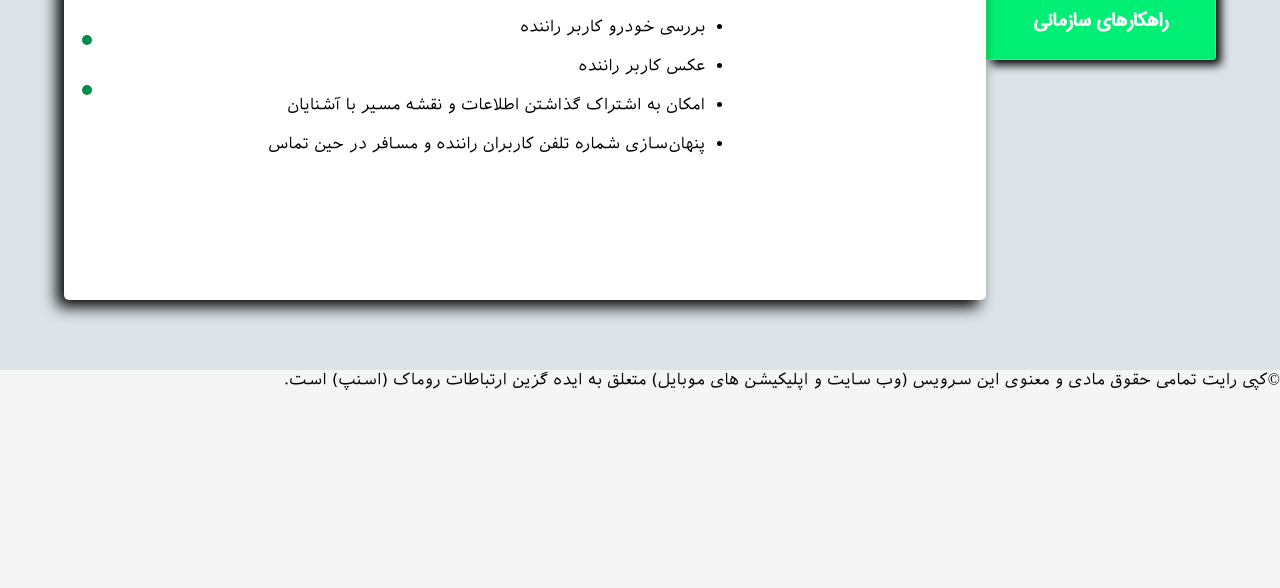
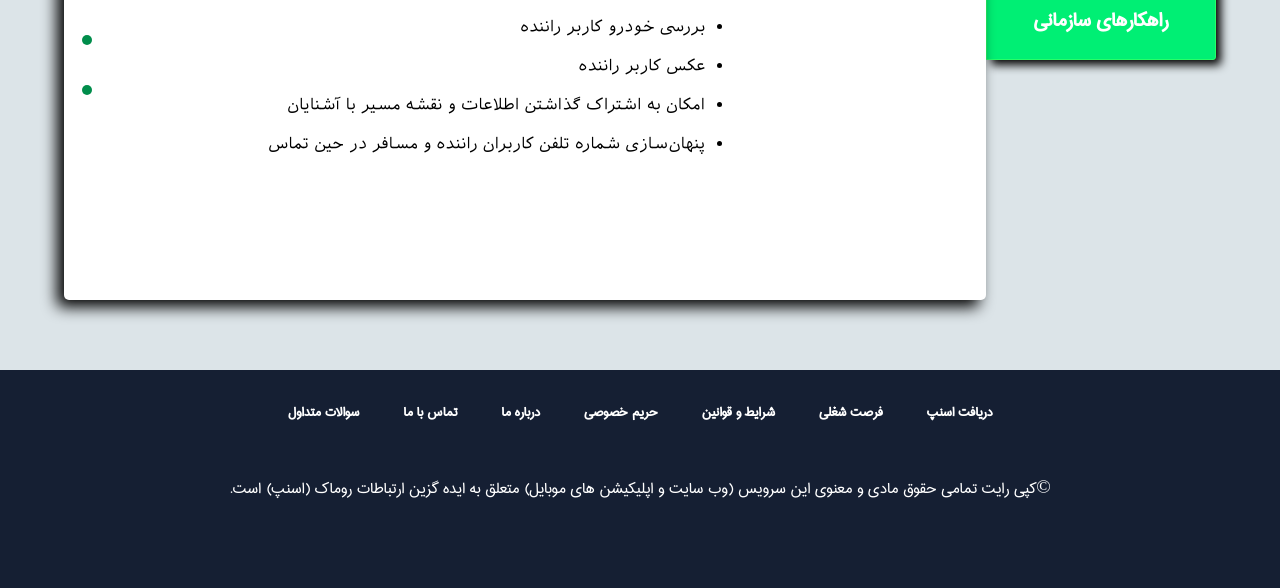
Before and after one commit to saeedkaboli/Snap, a plain HTML site: page index.html in a window 1280 px wide. Shown: the part 3618-4206 px from the top of the page. Before the commit the page ends 4064 px from the top, so only its background shows below. Drawn offline with Linux system fonts and the light colour scheme.

Commit message:
this is seven commit

```diff
--- a/index.html
+++ b/index.html
@@ -236,24 +236,26 @@
     <footer id="footer">
       <div class="container">
         <div class="row">
-          <ul id="Parts">
-            <li class="li">
+          <ul id="FooterParts">
+            <li class="FooterMenuMain">
               <ul id="Menu-Footer">
-                <li></li>
-                <li></li>
-                <li></li>
-                <li></li>
-                <li></li>
+                <li><a href="#">دریافت اسنپ</a></li>
+                <li><a href="">فرصت شغلی</a></li>
+                <li><a href="#">شرایط و قوانین</a></li>
+                <li><a href="#">حریم خصوصی</a></li>
+                <li><a href="#">درباره ما</a></li>
+                <li><a href="#">تماس با ما</a></li>
+                <li><a href="#">سوالات متداول</a></li>
               </ul>
             </li>
-            <li class="li">
-              ©کپی رایت تمامی حقوق مادی و معنوی این سرویس (وب سایت و اپلیکیشن
-              های موبایل) متعلق به ایده گزین ارتباطات روماک (اسنپ) است.
+            <li class="FooterCopy">
+             <p> ©کپی رایت تمامی حقوق مادی و معنوی این سرویس (وب سایت و اپلیکیشن
+              های موبایل) متعلق به ایده گزین ارتباطات روماک (اسنپ) است.</p>
             </li>
-            <li class="li">
-                <a href=""><img src="" alt=""></a>
-                <a href=""><img src="" alt=""></a>
-                <a href=""><img src="" alt=""></a>
+            <li class="Footerlaw">
+                <a href="#"><img src="Images/Law/namad.png" alt=""></a>
+                <a href="#"><img src="Images/Law/logo.png" alt=""></a>
+                <a href="#"><img src="Images/Law/logo (1).png" alt=""></a>
             </li>
           </ul>
         </div>
--- a/scss/Style.scss
+++ b/scss/Style.scss
@@ -24,4 +24,5 @@ header,div,a,span,footer,section,p,h1,h2,h3,h4,h5,h6{
     @import "service";
     @import "Taxi";
     @import "pro";
+    @import "Footer";
 }
--- /dev/null
+++ b/scss/_Footer.scss
@@ -0,0 +1,136 @@
+// ----Color------
+$footer-font-color:#00ef74;
+$footer-color:#2e2e2e;
+$footer-btn-hover:#008d4b;
+$footer-mtn:#fff;
+$footer-Line:#b9b9b9;
+$footer-dec:#474747;
+$footer-border:#e6e6e6;
+$footer-Bg-color:#151f33;
+$footer-color-mtn-heading:#00b36e;
+$footer-color-mtn-Dis:#4b4b4b;
+
+//----------
+//--Flex--Position
+@mixin FlexCenter {
+    display: flex;
+    justify-content: center;
+    align-items: center;
+}
+@mixin Flexaround {
+    display: flex;
+    justify-content: space-around;
+    align-items: center;
+}
+@mixin FlexCol {
+    display: flex;
+    justify-content: center;
+    align-items: center;
+    flex-direction: column;
+
+}
+@mixin FlexStart {
+    display: flex;
+    justify-content: flex-start;
+    align-items: center;
+    flex-direction: column;
+
+}
+@mixin FlexEnd {
+    display: flex;
+    justify-content: flex-end;
+    align-items: center;
+    flex-direction: column;
+
+}
+#footer{
+    width: 100%;
+    height:auto;
+ //   border: 1px solid black;
+    background-color: $footer-Bg-color;
+
+    .container{
+        margin:0 auto;
+        width: 65%;
+        height: 100%;
+       // border: 1px solid green;
+
+        .row{
+            width: 100%;
+            height: 100%;
+            text-align: center;
+         //   border: 1px solid red;
+
+            #FooterParts{
+                width: 100%;
+                height: 100%;
+            //    border: 1px solid orange;
+                @include FlexStart();
+
+                .FooterMenuMain{
+                    width: 90%;
+                    height:auto;
+                  //  border: 1px solid red;
+                  padding-top: 20px;
+                    @include FlexCenter();
+
+                    #Menu-Footer{
+                        width: 100%;
+                        height: auto;
+                        @include Flexaround();
+                        font-family: iranR;
+                        color: $footer-mtn;
+                        li{
+                            padding: 10px 7px;
+                           // border: 1px solid blue;
+                          a{
+                              color: $footer-mtn;
+                              font-weight: bolder;
+
+                              &:hover{
+                                  color: $footer-color-mtn-heading;
+                              }
+                          }
+
+
+                        }
+                    }
+                }
+                .FooterCopy{
+                    width: 100%;
+                    height: auto;
+                    padding: 40px 0px;
+                 //   border: 1px solid green;
+
+                    p{
+                        font-family: iranR;
+                        font-size: 1.2rem;
+                        color: $footer-mtn;
+                        font-weight: 100;
+                        line-height: 30px;
+                    }
+
+                }
+                .Footerlaw{
+                    width: 100%;
+                    height: auto;
+                    padding: 50px 0px 0px 0px;
+                  //  border: 1px solid green;
+                    @include FlexCenter();
+
+                    a{
+                          width:140px;
+                          height: auto;
+                      //    border: 1px solid red;
+
+                          img{
+                              width: 100%;
+                              height: auto;
+                          }
+                    }
+                }
+
+            }
+        }
+    }
+}
```
Also changed, not shown: css/style.min.css, 1 other file.
